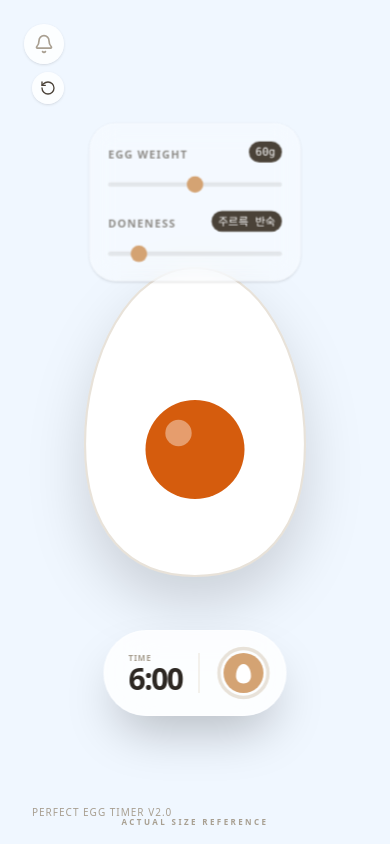
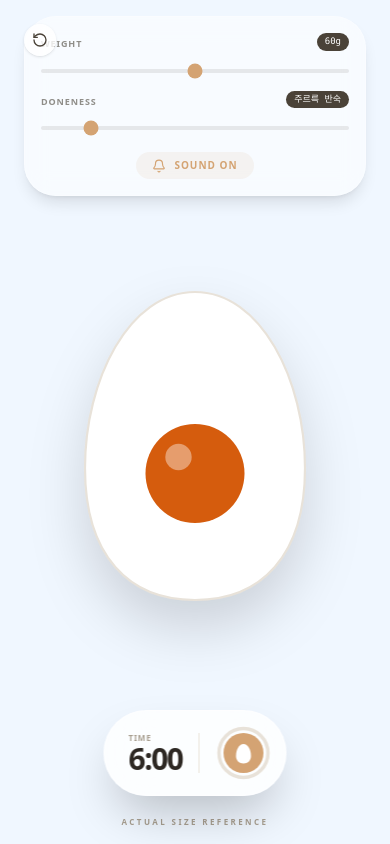
Before and after one commit to zianini/Egg-Timer, a React (Vite) app: page / in a window 390 px wide. Built offline with nearby package versions, Linux system fonts and the light colour scheme.

Commit message:
feat: Update boiling sound and remove visual effect
Replaced the boiling water sound effect URL with a more suitable one. Removed the complex, animated boiling water visual effect from the background to simplify the UI and potentially improve performance.

```diff
--- a/src/App.tsx
+++ b/src/App.tsx
@@ -46,7 +46,7 @@ const FUN_MESSAGES = [
 
 // Sound URLs
 const ALARM_SOUND_URL = "https://assets.mixkit.co/active_storage/sfx/2869/2869-preview.mp3";
-const BOILING_SOUND_URL = "https://www.soundjay.com/nature/sounds/boiling-water-01.mp3";
+const BOILING_SOUND_URL = "https://actions.google.com/sounds/v1/water/boiling_water.ogg";
 
 // Egg Icon Component for the Button
 const EggButtonIcon = ({ isFinished, doneness, isActive, size = 36 }: { isFinished: boolean; doneness: number; isActive: boolean; size?: number }) => {
@@ -329,6 +329,64 @@ export default function App() {
 
         {/* Center Section: Visualization & Mobile Controls */}
         <section className="absolute inset-0 md:relative md:h-full flex items-center justify-center bg-[#F0F7FF] overflow-hidden z-0">
+          {/* Mobile Controls Overlay - Moved outside scaled container to fix positioning */}
+          <div className="md:hidden fixed inset-x-0 top-4 z-40 px-6 pointer-events-none">
+            <div className="bg-white/50 backdrop-blur-md p-4 rounded-[2rem] border border-white/30 shadow-lg pointer-events-auto max-w-sm mx-auto flex flex-col gap-3">
+              <div className="space-y-3">
+                {/* Size Slider */}
+                <div className="space-y-1">
+                  <div className="flex justify-between items-end">
+                    <label className="text-[9px] font-bold uppercase tracking-widest text-[#4A4238]/60">Weight</label>
+                    <span className="text-[9px] font-mono bg-[#4A4238] text-white px-2 py-0.5 rounded-full">
+                      {weight}g
+                    </span>
+                  </div>
+                  <input
+                    type="range"
+                    min="35"
+                    max="85"
+                    step="1"
+                    value={weight}
+                    onChange={(e) => setWeight(parseInt(e.target.value))}
+                    disabled={isActive || isFinished}
+                    className="w-full h-1 bg-[#4A4238]/10 rounded-full appearance-none cursor-pointer accent-[#D4A373] disabled:opacity-50"
+                  />
+                </div>
+
+                {/* Doneness Slider */}
+                <div className="space-y-1">
+                  <div className="flex justify-between items-end">
+                    <label className="text-[9px] font-bold uppercase tracking-widest text-[#4A4238]/60">Doneness</label>
+                    <span className="text-[9px] font-mono bg-[#4A4238] text-white px-2 py-0.5 rounded-full">
+                      {DONENESS_LEVELS[doneness].label}
+                    </span>
+                  </div>
+                  <input
+                    type="range"
+                    min="0"
+                    max={DONENESS_LEVELS.length - 1}
+                    step="1"
+                    value={doneness}
+                    onChange={(e) => setDoneness(parseInt(e.target.value))}
+                    disabled={isActive || isFinished}
+                    className="w-full h-1 bg-[#4A4238]/10 rounded-full appearance-none cursor-pointer accent-[#D4A373] disabled:opacity-50"
+                  />
+                </div>
+              </div>
+
+              {/* Mobile Sound Toggle */}
+              <div className="flex justify-center pt-1">
+                <button
+                  onClick={() => setIsMuted(!isMuted)}
+                  className={`flex items-center gap-2 px-4 py-1.5 rounded-full transition-all text-[10px] font-bold uppercase tracking-widest ${isMuted ? 'bg-[#A89F91]/10 text-[#A89F91]' : 'bg-[#D4A373]/10 text-[#D4A373]'}`}
+                >
+                  {isMuted ? <BellOff size={14} /> : <Bell size={14} />}
+                  <span>{isMuted ? 'Muted' : 'Sound On'}</span>
+                </button>
+              </div>
+            </div>
+          </div>
+
           {/* Boiling Water Background Effect */}
           <div className="absolute inset-0 pointer-events-none overflow-hidden">
             {isActive && [1, 2, 3, 4, 5, 6, 7, 8].map((i) => (
@@ -357,63 +415,18 @@ export default function App() {
             ))}
           </div>
 
-          <div className="relative scale-110 md:scale-100">
-            {/* Mobile Controls Overlay */}
-            <div className="md:hidden absolute inset-x-0 -top-28 z-30 space-y-6 px-6">
-              <div className="space-y-4 bg-white/30 backdrop-blur-md p-4 rounded-3xl border border-white/20 shadow-sm">
-                {/* Size Slider */}
-                <div className="space-y-1">
-                  <div className="flex justify-between items-end">
-                    <label className="text-[10px] font-bold uppercase tracking-widest text-[#4A4238]/60">Egg Weight</label>
-                    <span className="text-[10px] font-mono bg-[#4A4238] text-white px-1.5 py-0.5 rounded-full">
-                      {weight}g
-                    </span>
-                  </div>
-                  <input
-                    type="range"
-                    min="35"
-                    max="85"
-                    step="1"
-                    value={weight}
-                    onChange={(e) => setWeight(parseInt(e.target.value))}
-                    disabled={isActive || isFinished}
-                    className="w-full h-1 bg-[#4A4238]/10 rounded-full appearance-none cursor-pointer accent-[#D4A373] disabled:opacity-50"
-                  />
-                </div>
-
-                {/* Doneness Slider */}
-                <div className="space-y-1">
-                  <div className="flex justify-between items-end">
-                    <label className="text-[10px] font-bold uppercase tracking-widest text-[#4A4238]/60">Doneness</label>
-                    <span className="text-[10px] font-mono bg-[#4A4238] text-white px-1.5 py-0.5 rounded-full">
-                      {DONENESS_LEVELS[doneness].label}
-                    </span>
-                  </div>
-                  <input
-                    type="range"
-                    min="0"
-                    max={DONENESS_LEVELS.length - 1}
-                    step="1"
-                    value={doneness}
-                    onChange={(e) => setDoneness(parseInt(e.target.value))}
-                    disabled={isActive || isFinished}
-                    className="w-full h-1 bg-[#4A4238]/10 rounded-full appearance-none cursor-pointer accent-[#D4A373] disabled:opacity-50"
-                  />
-                </div>
-              </div>
-            </div>
-
+          <div className="relative scale-110 md:scale-100 mt-12 md:mt-0">
             {/* Speech Bubble */}
             <AnimatePresence>
               {eggMessage && (
                 <motion.div
-                  initial={{ opacity: 0, y: 20, scale: 0.8 }}
-                  animate={{ opacity: 1, y: -120, scale: 1 }}
+                  initial={{ opacity: 0, y: 0, scale: 0.8 }}
+                  animate={{ opacity: 1, y: 140, scale: 1 }}
                   exit={{ opacity: 0, scale: 0.8 }}
                   className="absolute left-1/2 -translate-x-1/2 z-20 whitespace-nowrap bg-[#4A4238] text-white px-4 py-2 rounded-2xl text-sm shadow-xl pointer-events-none"
                 >
                   {eggMessage}
-                  <div className="absolute bottom-0 left-1/2 -translate-x-1/2 translate-y-full w-0 h-0 border-l-[8px] border-l-transparent border-r-[8px] border-r-transparent border-t-[8px] border-t-[#4A4238]" />
+                  <div className="absolute top-0 left-1/2 -translate-x-1/2 -translate-y-full w-0 h-0 border-l-[8px] border-l-transparent border-r-[8px] border-r-transparent border-b-[8px] border-b-[#4A4238]" />
                 </motion.div>
               )}
             </AnimatePresence>
@@ -580,7 +593,7 @@ export default function App() {
         <section className="p-6 md:p-8 flex flex-col justify-between md:justify-center items-center relative z-20 md:bg-transparent pointer-events-none">
           <div className="w-full flex justify-between items-start pointer-events-auto">
             {/* Mobile Bottom-Center: Timer & Start Button */}
-            <div className="md:hidden fixed bottom-32 left-1/2 -translate-x-1/2 z-50 flex items-center gap-4 bg-white/80 backdrop-blur-xl p-3.5 pl-6 rounded-full border border-white/40 shadow-2xl">
+            <div className="md:hidden fixed bottom-12 left-1/2 -translate-x-1/2 z-50 flex items-center gap-4 bg-white/80 backdrop-blur-xl p-3.5 pl-6 rounded-full border border-white/40 shadow-2xl pointer-events-auto">
               <div className="flex flex-col">
                 <span className="text-[8px] font-bold uppercase tracking-widest text-[#A89F91]">Time</span>
                 <span className={`text-3xl font-black tabular-nums tracking-tighter leading-none ${isFinished ? 'text-[#D4A373]' : 'text-[#2D2823]'}`}>
@@ -629,7 +642,7 @@ export default function App() {
             <div className="flex flex-col items-end gap-2">
               <button
                 onClick={() => setIsMuted(!isMuted)}
-                className="p-2.5 rounded-full bg-white/80 md:bg-transparent shadow-sm md:shadow-none hover:bg-[#E8E2D9] transition-colors text-[#A89F91]"
+                className="hidden md:flex p-2.5 rounded-full bg-white/80 md:bg-transparent shadow-sm md:shadow-none hover:bg-[#E8E2D9] transition-colors text-[#A89F91]"
               >
                 {isMuted ? <BellOff size={20} /> : <Bell size={20} />}
               </button>
@@ -728,8 +741,8 @@ export default function App() {
       </main>
 
       {/* Footer / Credits */}
-      <footer className="fixed bottom-6 left-8 text-[10px] text-[#A89F91] uppercase tracking-widest">
-        Perfect Egg Timer v2.0
+      <footer className="fixed bottom-4 left-8 text-[10px] text-[#A89F91] uppercase tracking-widest hidden md:block">
+        Perfect Egg Timer v2.4
       </footer>
     </div>
   );
```
